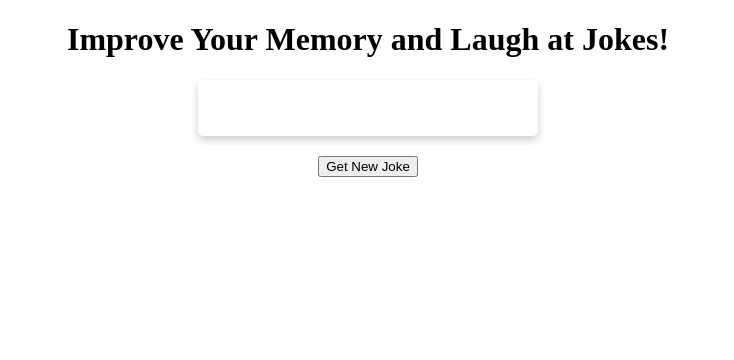
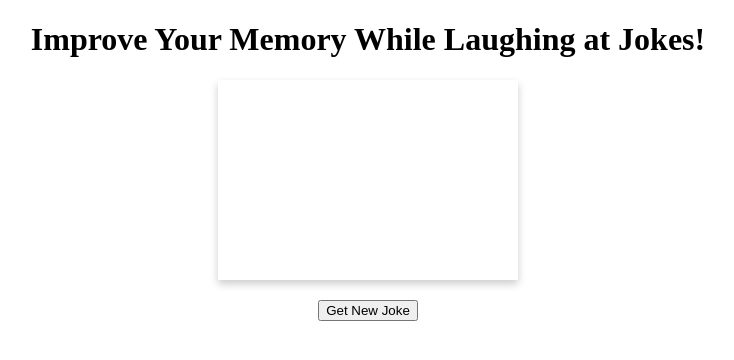
Before and after one commit to lancefb/memTest, a Flask app: page / in a window 1280 px wide. Shown: the top 360 px of the page, without its empty margins (272-1006 px from the left). Run offline with Flask 3, Linux system fonts and the light colour scheme; data that the repository does not hold is empty.

Commit message:
3rd commit

```diff
--- a/app.py
+++ b/app.py
@@ -1,16 +1,22 @@
 from flask import Flask, render_template, request
 import requests
+import random  # Step 1: Import the random module
 
 app = Flask(__name__)
 
+def generate_random_numbers():
+    # Step 2: Create a function to generate 3 random numbers between 100 and 999
+    return [random.randint(100, 999) for _ in range(3)]
+
 @app.route('/', methods=['GET', 'POST'])
 def index():
+    random_numbers = generate_random_numbers()  # Step 3: Generate random numbers when page is loaded
     if request.method == 'POST':
         joke = get_joke()
-        return render_template('index.html', joke=joke)
+        return render_template('index.html', joke=joke, random_numbers=random_numbers)
     else:
         joke = get_joke()
-        return render_template('index.html', joke=joke)
+        return render_template('index.html', joke=joke, random_numbers=random_numbers)  # Pass random numbers to the template
 
 def get_joke():
     url = "https://icanhazdadjoke.com/"
--- /dev/null
+++ b/static/main.css
@@ -0,0 +1,54 @@
+.joke-card {
+    width: 300px;
+    padding: 20px;
+    margin: 20px auto;
+    box-shadow: 0 4px 8px 0 rgba(0,0,0,0.2);
+    transition: 0.3s;
+    border-radius: 5px;
+}
+.joke-card:hover {
+    box-shadow: 0 8px 16px 0 rgba(0,0,0,0.2);
+}
+.joke-card p {
+    font-size: 16px;
+}
+.container {
+    text-align: center;
+}
+
+.flip-card {
+  background-color: transparent;
+  width: 300px;
+  height: 200px;
+  perspective: 1000px;
+  margin: 0 auto; /* Centers the card horizontally */
+  text-align: center; /* Centers the text inside the card */
+  margin-bottom: 20px;  /* or any value you prefer */
+}
+
+.flip-card-inner {
+  position: relative;
+  width: 100%;
+  height: 100%;
+  text-align: center;
+  transition: transform 0.6s;
+  transform-style: preserve-3d;
+  box-shadow: 0 4px 8px 0 rgba(0,0,0,0.2);
+}
+
+.flip-card:hover .flip-card-inner {
+  transform: rotateY(180deg);
+}
+
+.flip-card-front, .flip-card-back {
+  position: absolute;
+  width: 100%;
+  height: 100%;
+  backface-visibility: hidden;
+}
+
+.flip-card-back {
+  background-color: #bbb;
+  color: white;
+  transform: rotateY(180deg);
+}
--- a/templates/index.html
+++ b/templates/index.html
@@ -3,31 +3,20 @@
 <head>
     <meta charset="UTF-8">
     <title>Memory and Joke Jerker</title>
-    <style>
-        .joke-card {
-            width: 300px;
-            padding: 20px;
-            margin: 20px auto;
-            box-shadow: 0 4px 8px 0 rgba(0,0,0,0.2);
-            transition: 0.3s;
-            border-radius: 5px;
-        }
-        .joke-card:hover {
-            box-shadow: 0 8px 16px 0 rgba(0,0,0,0.2);
-        }
-        .joke-card p {
-            font-size: 16px;
-        }
-        .container {
-            text-align: center;
-        }
-    </style>
+    <link rel="stylesheet" href="{{ url_for('static', filename='main.css') }}">
 </head>
 <body>
     <div class="container">
-        <h1>Improve Your Memory and Laugh at Jokes!</h1>
-        <div class="joke-card">
-            <p>{{ joke }}</p>
+        <h1>Improve Your Memory While Laughing at Jokes!</h1>
+        <div class="flip-card">
+            <div class="flip-card-inner">
+                <div class="flip-card-front">
+                    <p>{{ joke }}</p>
+                </div>
+                <div class="flip-card-back">
+                    <p>Random numbers: {{ random_numbers|join(', ') }}</p>
+                </div>
+            </div>
         </div>
         <form method="POST">
             <button type="submit">Get New Joke</button>
```
Also changed, not shown: 1 other file.
